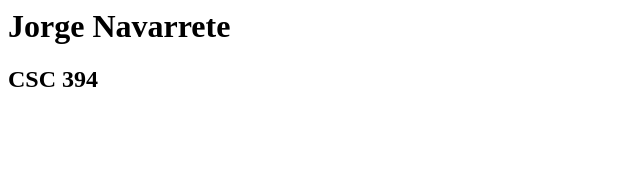
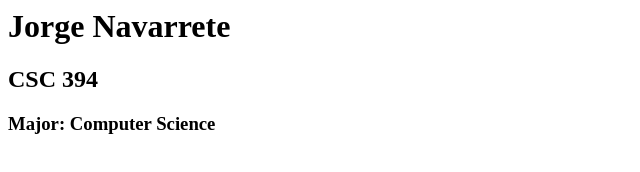
Before and after one commit to TheKingReturns/csc-394-assignment-1, a plain HTML site: page index.html in a window 1280 px wide. Shown: the whole page, without its empty margins (0-640 px from the left). Drawn offline with Linux system fonts and the light colour scheme.

Commit message:
Update index.html

```diff
--- a/index.html
+++ b/index.html
@@ -1,9 +1,10 @@
 <html xmlns="http://www.w3.org/1999/xhtml" >
   <head>
-    <title> Jorge Navarrete Home Page</title>
+    <title>Jorge's Home Page</title>
   </head>
   <body>
-    <h1> Jorge Navarrete </h1>
+    <h1>Jorge Navarrete</h1>
     <h2>CSC 394</h2>
+    <h3>Major: Computer Science</h3>
   </body>
 </html>
```
